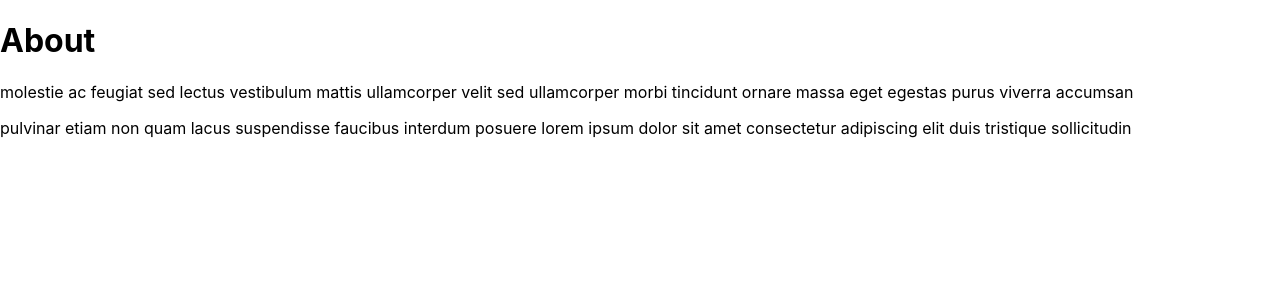
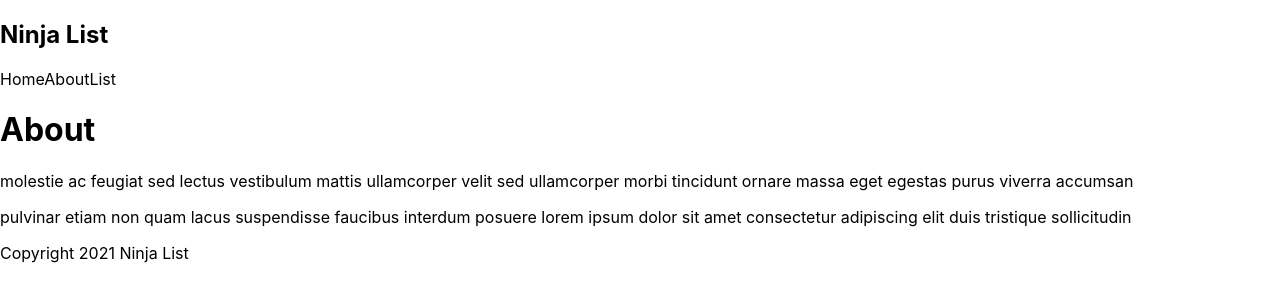
Before and after one commit to RichardMillerWimmer/next-ninja-tutorial, a Next.js app: page /about in a window 1280 px wide. Shown: the top 302 px of the page. Built offline with nearby package versions, Linux system fonts and the light colour scheme.

Commit message:
Layout component

```diff
--- /dev/null
+++ b/components/Layout.js
@@ -0,0 +1,15 @@
+import React from 'react'
+import Footer from './Footer'
+import Navbar from './Navbar'
+
+const Layout = ({children}) => {
+    return (
+        <div className='content'>
+            <Navbar />
+            {children}
+            <Footer />
+        </div>
+    )
+}
+
+export default Layout
--- a/pages/_app.js
+++ b/pages/_app.js
@@ -1,7 +1,12 @@
+import Layout from '../components/Layout'
 import '../styles/globals.css'
 
 function MyApp({ Component, pageProps }) {
-  return <Component {...pageProps} />
+  return (
+    <Layout>
+      <Component {...pageProps} />
+    </Layout>
+  )
 }
 
 export default MyApp
--- a/pages/index.js
+++ b/pages/index.js
@@ -8,12 +8,10 @@
 export default function Home() {
   return (
     <div>
-      <Navbar />
       <h1>Next Hompage</h1>
       <p>molestie ac feugiat sed lectus vestibulum mattis ullamcorper velit sed ullamcorper morbi tincidunt ornare massa eget egestas purus viverra accumsan</p>
       <p>pulvinar etiam non quam lacus suspendisse faucibus interdum posuere lorem ipsum dolor sit amet consectetur adipiscing elit duis tristique sollicitudin</p>
       <Link href='/ninjas'><a>See Ninja List</a></Link>
-      <Footer />
     </div>
   )
 }
```
